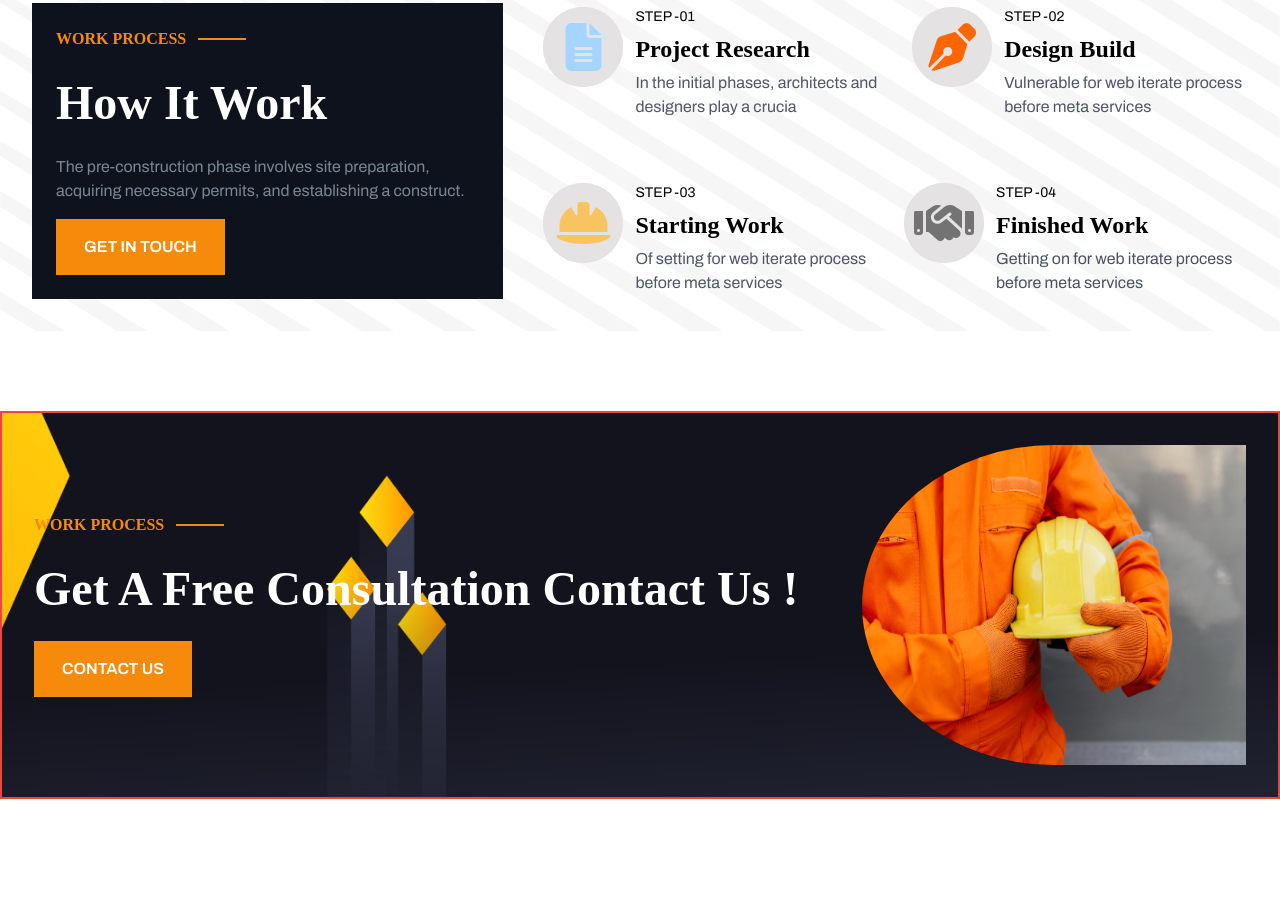
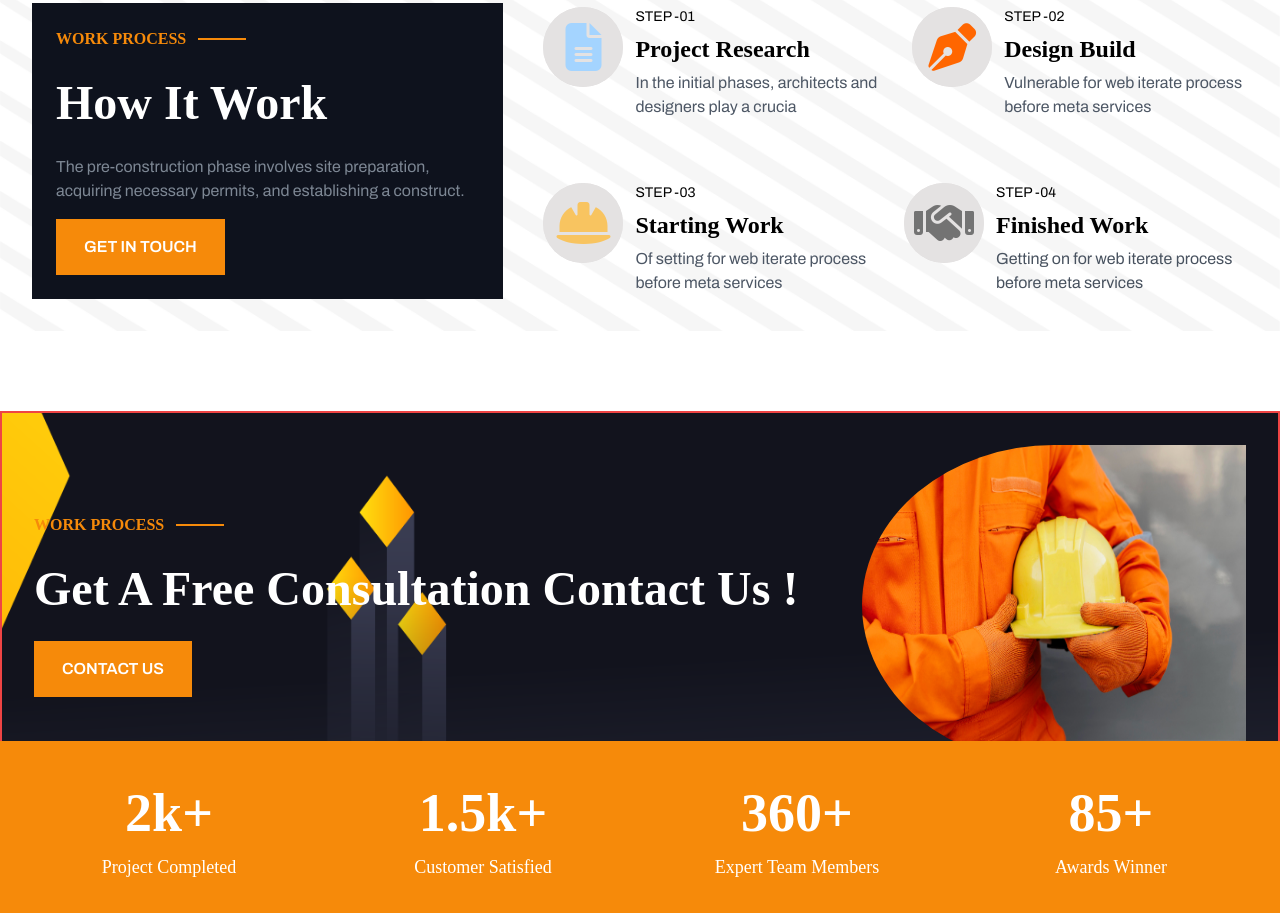
Before and after one commit to Emam-Bokhari/Construction-Portfolio-Template, a website: page src/index.html in a window 1280 px wide. Shown: the part 2239-3152 px from the top of the page. Before the commit the page ends 3118 px from the top, so only its background shows below. Drawn offline with Linux system fonts and the light colour scheme.

Commit message:
create project completed section and also responsive

```diff
--- a/src/index.html
+++ b/src/index.html
@@ -286,7 +286,7 @@
         <!-- Ends aboutus -->
 
         <!-- Start service -->
-        <div class="bg-[url('./assets/background-effects/bg-effect-service.png')] bg-no-repeat bg-cover w-full my-10">
+        <div class="bg-[url('./assets/background-effects/bg-effect-service.png')] bg-no-repeat bg-cover w-full my-20">
             <div class="max-w-screen-xl mx-auto p-8 md:p-16 lg:p-8">
                 <!-- text -->
                 <div class="space-y-3 md:space-y-4">
@@ -566,8 +566,9 @@
         </div>
         <!-- Ends work process -->
 
-        <!-- Start get a free consultation -->
-        <div class="bg-[url('./assets/get-a-free-consultation/bg-01.png')] bg-no-repeat bg-cover w-full my-20">
+        <div class="relative">
+            <!-- Start get a free consultation -->
+        <div class="bg-[url('./assets/get-a-free-consultation/bg-01.png')] bg-no-repeat bg-cover w-full  ">
 
             <div class="max-w-screen-xl mx-auto p-8 md:p-16 lg:p-8 border-2 border-red-500">
 
@@ -604,11 +605,39 @@
 
             </div>
 
+        </div>
+        <!-- Ends get a free consultation -->
 
+        <!-- Start project completation -->
+        <div class="max-w-[425px] sm:max-w-screen-sm md:max-w[768px] xl:max-w-screen-xl  mx-auto p-8  bg-[#F68A0A] absolute top-[90%] lg:top-[85%] left-2/4 -translate-x-2/4 w-full ">
 
+            <div class="grid grid-cols-1 md:grid-cols-2 lg:grid-cols-4 gap-10">
+
+                <div class=" text-center" >
+                    <p class="font-[titillium] text-[54px] font-[700] text-white">2k+</p>
+                    <span class="font-[titillium] text-[18px] font-[500] text-white">Project Completed</span>
+                </div>
+
+                <div class=" text-center">
+                    <p class="font-[titillium] text-[54px] font-[700] text-white">1.5k+</p>
+                    <span class="font-[titillium] text-[18px] font-[500] text-white">Customer Satisfied</span>
+                </div>
+
+                <div class=" text-center">
+                    <p class="font-[titillium] text-[54px] font-[700] text-white">360+</p>
+                    <span class="font-[titillium] text-[18px] font-[500] text-white">Expert Team Members</span>
+                </div>
+
+                <div class=" text-center">
+                    <p class="font-[titillium] text-[54px] font-[700] text-white">85+</p>
+                    <span class="font-[titillium] text-[18px] font-[500] text-white">Awards Winner</span>
+                </div>
+
+            </div>
 
         </div>
-        <!-- Ends get a free consultation -->
+        <!-- Ends project completation -->
+        </div>
 
     </main>
     <!-- Ends main -->
```
Also changed, not shown: src/output.css.
